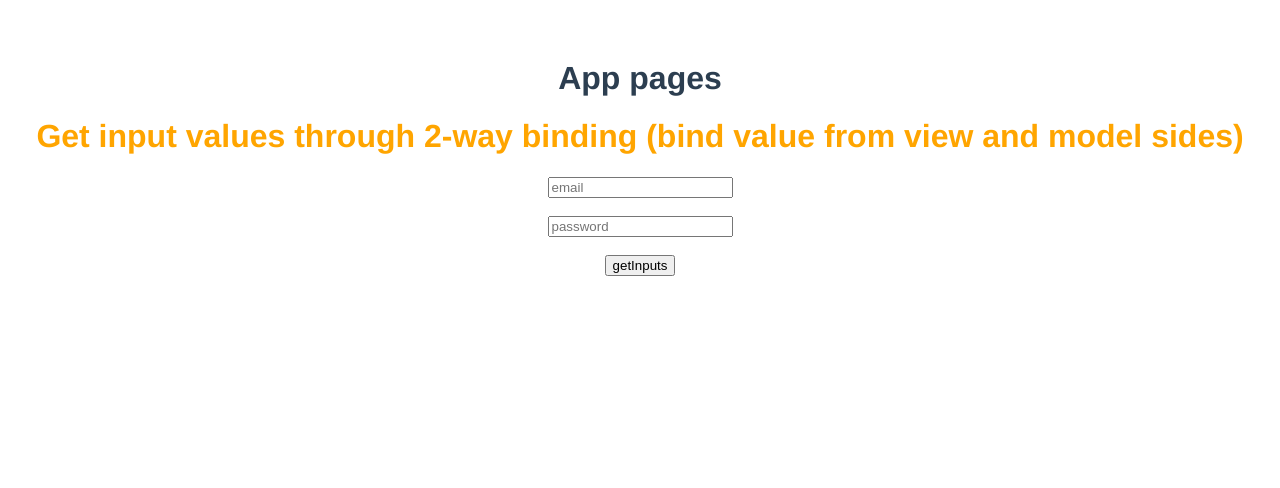
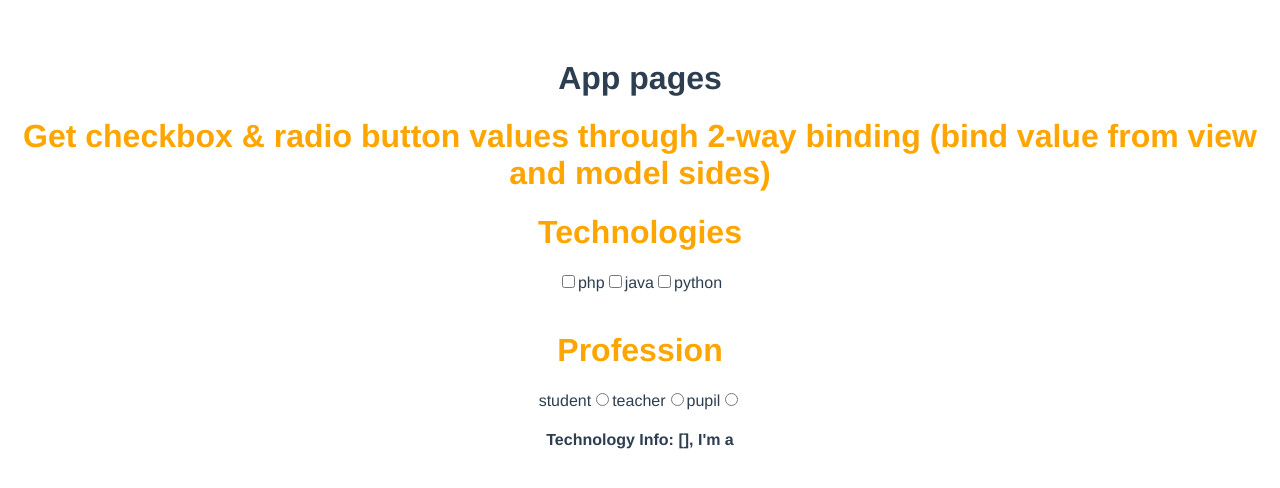
Before and after one commit to simonvista/Vue3, a Vue app: page / in a window 1280 px wide. Shown: the top 488 px of the page. Built offline with nearby package versions, Linux system fonts and the light colour scheme.

Commit message:
12-0000 is done

```diff
--- a/src/components/Home.vue
+++ b/src/components/Home.vue
@@ -1,15 +1,25 @@
 <template>
   <h1>
-    Get input values through 2-way binding (bind value from view and model
-    sides)
+    Get checkbox & radio button values through 2-way binding (bind value from
+    view and model sides)
   </h1>
-  <input type="email" placeholder="email" v-model="email" /><br /><br />
-  <input
-    type="password"
-    placeholder="password"
-    v-model="password"
-  /><br /><br />
-  <button type="button" v-on:click="getInputs">getInputs</button>
+  <h1>Technologies</h1>
+  <input type="checkbox" value="php" id="php" v-model="technologies" />
+  <label for="php">php</label>
+  <input type="checkbox" value="java" id="java" v-model="technologies" />
+  <label for="java">java</label>
+  <input type="checkbox" value="python" id="python" v-model="technologies" />
+  <label for="python">python</label>
+  <!-- <h4>Technology Info: {{ technologies }}</h4> -->
+  <br /><br />
+  <h1>Profession</h1>
+  <label for="student">student</label>
+  <input type="radio" value="student" id="student" v-model="profession" />
+  <label for="teacher">teacher</label>
+  <input type="radio" value="teacher" id="teacher" v-model="profession" />
+  <label for="pupil">pupil</label>
+  <input type="radio" value="pupil" id="pupil" v-model="profession" />
+  <h4>Technology Info: {{ technologies }}, I'm a {{ profession }}</h4>
 </template>
 
 <script>
@@ -17,14 +27,12 @@ export default {
   name: "Home",
   data() {
     return {
-      email: null,
-      password: null,
+      technologies: [],
+      profession: null,
     };
   },
   methods: {
-    getInputs() {
-      console.warn(`${this.email}, ${this.password}`);
-    },
+    getInputs() {},
   },
 };
 </script>
```
